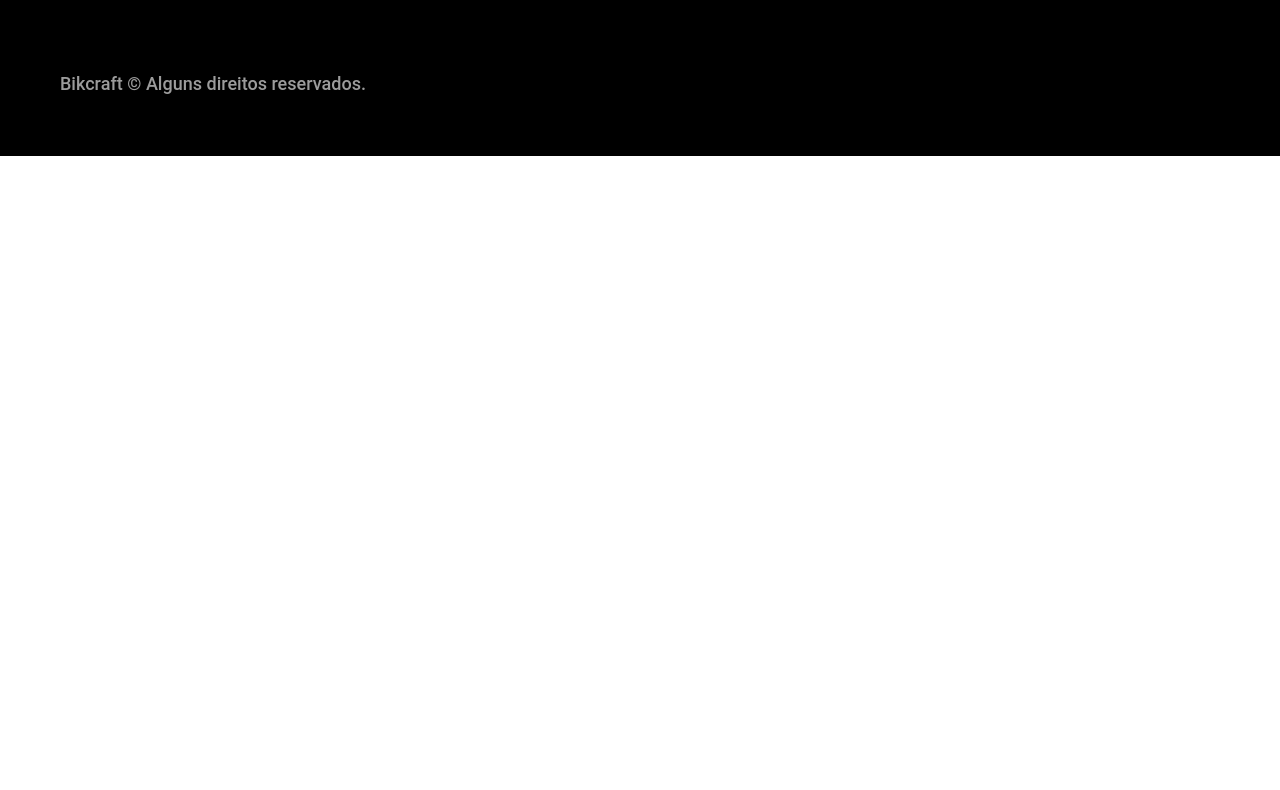
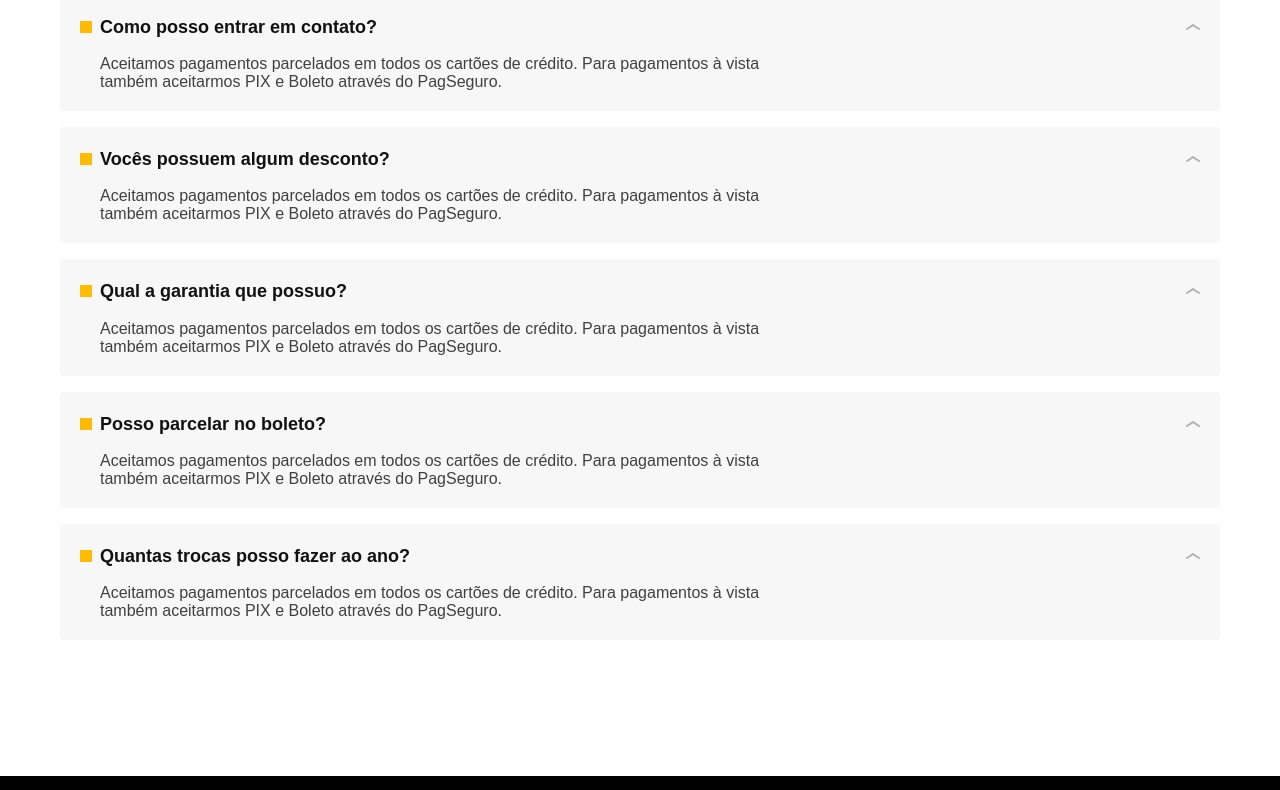
Before and after one commit to felpsg/bikcraft, a plain HTML site: page seguros.html in a window 1280 px wide. Shown: the part 1852-2642 px from the top of the page. Before the commit the page ends 2008 px from the top, so only its background shows below. Drawn offline with Linux system fonts and the light colour scheme.

Commit message:
otimizando pagina de 'seguro'

```diff
--- a/css/global/global.css
+++ b/css/global/global.css
@@ -10,7 +10,8 @@ h3,
 h4,
 ul,
 p,
-blockquote {
+blockquote,
+dd {
   margin: 0px;
 }
 
--- a/css/seguros/perguntas.css
+++ b/css/seguros/perguntas.css
@@ -0,0 +1,66 @@
+.perguntas {
+  padding-top: 120px;
+  padding-bottom: 120px;
+}
+
+.perguntas h2 {
+  margin-bottom: 60px;
+}
+
+.perguntas dl > div {
+  padding: 20px;
+  border-radius: 4px;
+}
+
+.perguntas dl > div:nth-child(odd) {
+  background-color: var(--cor-1);
+}
+
+.perguntas dt::before {
+  /* criando detalhe ao lado direito */
+  content: " ";
+  display: inline-block;
+  width: 12px;
+  height: 12px;
+  background-color: var(--cor-p1);
+}
+
+.perguntas dt::after {
+  /* criando detalhe ao lado esquerdo */
+  content: " ";
+  display: inline-block;
+  width: 14px;
+  height: 6px;
+  background: url("../../img/icones/seta-abrir.svg");
+}
+
+.perguntas dt {
+  /* posicionamento dos detalhes */
+  display: grid;
+  grid-template-columns: auto 1fr auto;
+  align-items: center;
+  gap: 8px;
+  cursor: pointer;
+  transition: 0.3s;
+}
+
+.perguntas dt:hover::after {
+  /* rotacionando o pseudo-elemento */
+  transform: rotate(180deg);
+}
+
+.perguntas dd {
+  padding-left: 20px;
+  padding-top: 16px;
+  max-width: 80ch;
+}
+
+@media (max-width: 800px) {
+  .perguntas {
+    padding-top: 60px;
+    padding-bottom: 60px;
+  }
+  .perguntas h2 {
+    margin-bottom: 40px;
+  }
+}
--- a/seguros.html
+++ b/seguros.html
@@ -101,6 +101,51 @@
     </div>
   </article>
 
+  <article class="perguntas container">
+    <h2 class="font-1-xxl">perguntas frequentes<span class="cor-p1">.</span></h2>
+
+    <dl>
+      <div>
+        <dt class="font-1-m-b">Qual forma de pagamento vocês aceitam?</dt>
+        <dd class="font-2-m-s cor-9">Aceitamos pagamentos parcelados em todos os cartões de crédito. Para pagamentos à vista também aceitarmos PIX e Boleto através do PagSeguro.</dd>
+    </dl>
+    </div>
+
+    <dl>
+      <div>
+        <dt class="font-1-m-b">Como posso entrar em contato?</dt>
+        <dd class="font-2-m-s cor-9">Aceitamos pagamentos parcelados em todos os cartões de crédito. Para pagamentos à vista também aceitarmos PIX e Boleto através do PagSeguro.</dd>
+    </dl>
+    </div>
+
+    <dl>
+      <div>
+        <dt class="font-1-m-b">Vocês possuem algum desconto?</dt>
+        <dd class="font-2-m-s cor-9">Aceitamos pagamentos parcelados em todos os cartões de crédito. Para pagamentos à vista também aceitarmos PIX e Boleto através do PagSeguro.</dd>
+    </dl>
+    </div>
+
+    <dl>
+      <div>
+        <dt class="font-1-m-b">Qual a garantia que possuo?</dt>
+        <dd class="font-2-m-s cor-9">Aceitamos pagamentos parcelados em todos os cartões de crédito. Para pagamentos à vista também aceitarmos PIX e Boleto através do PagSeguro.</dd>
+    </dl>
+    </div>
+
+    <dl>
+      <div>
+        <dt class="font-1-m-b">Posso parcelar no boleto?</dt>
+        <dd class="font-2-m-s cor-9">Aceitamos pagamentos parcelados em todos os cartões de crédito. Para pagamentos à vista também aceitarmos PIX e Boleto através do PagSeguro.</dd>
+    </dl>
+    </div>
+
+    <dl>
+      <div>
+        <dt class="font-1-m-b">Quantas trocas posso fazer ao ano?</dt>
+        <dd class="font-2-m-s cor-9">Aceitamos pagamentos parcelados em todos os cartões de crédito. Para pagamentos à vista também aceitarmos PIX e Boleto através do PagSeguro.</dd>
+    </dl>
+    </div>
+  </article>
 
   <footer class="footer-bg">
     <div class="footer container">
```
